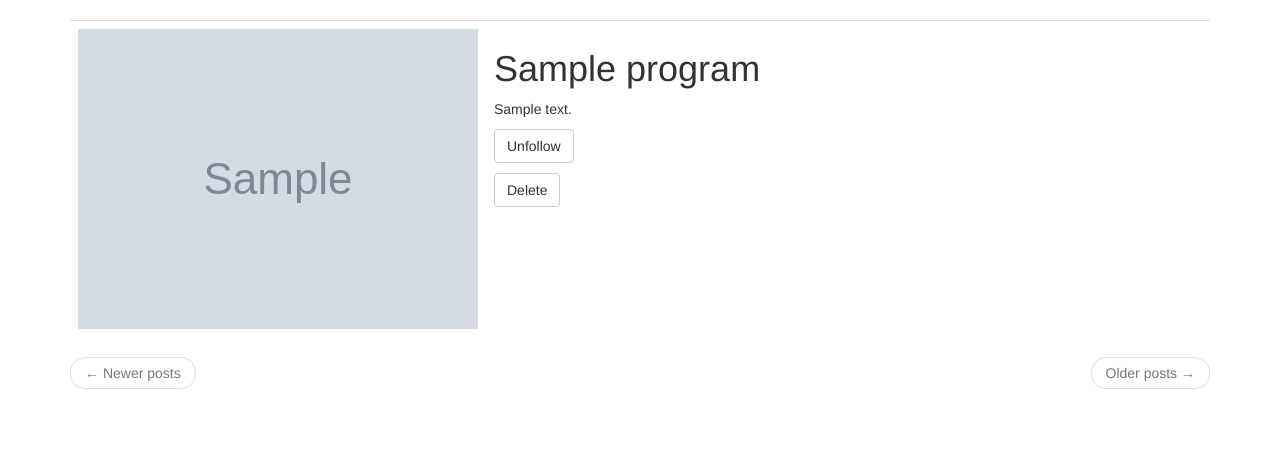
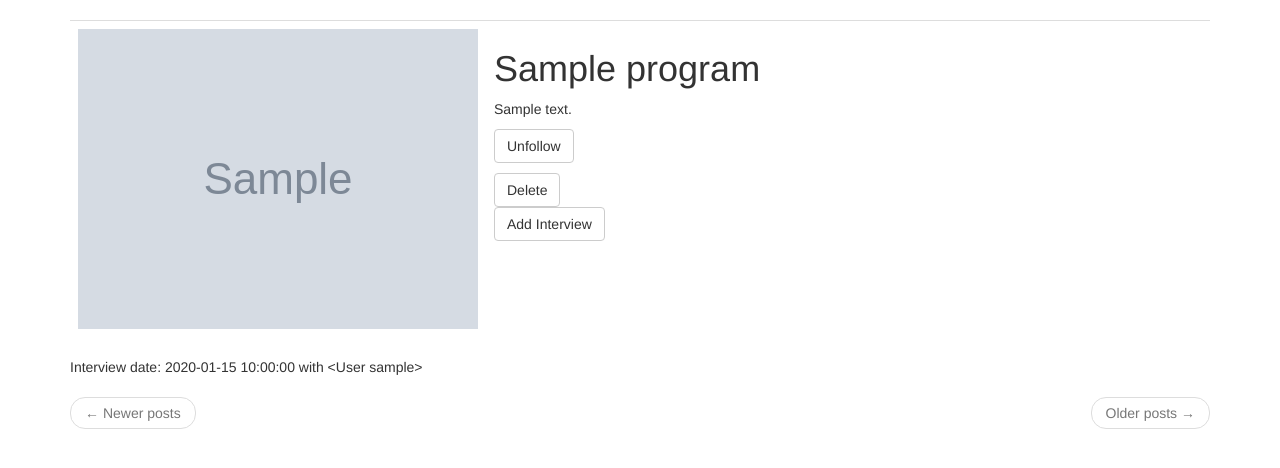
Before and after one commit to wavegate/match, a Flask app: a page that uses app/templates/program.html in a window 1280 px wide. Shown: the part 52-520 px from the top of the page. Run offline with Flask 2, Linux system fonts and the light colour scheme; a user stored in the database is signed in; tables that the repository leaves empty hold one stand-in row (values such as "Sample post"); grey boxes marked "Sample" are stand-in pictures; some libraries are stand-ins or nearby versions.

Commit message:
add interview

```diff
--- a/app/__init__.py
+++ b/app/__init__.py
@@ -81,6 +81,12 @@ def create_app(config_class=Config):
         app.logger.setLevel(logging.INFO)
         app.logger.info('Match startup')
 
+        with app.app_context():
+            if db.engine.url.drivername == 'sqlite':
+                migrate.init_app(app, db, render_as_batch=True)
+            else:
+                migrate.init_app(app, db)
+
     return app
 
 
@@ -88,5 +94,4 @@ def create_app(config_class=Config):
 def get_locale():
     return request.accept_languages.best_match(current_app.config['LANGUAGES'])
 
-
 from app import models
--- a/app/main/forms.py
+++ b/app/main/forms.py
@@ -4,6 +4,7 @@ from wtforms import StringField, SubmitField, TextAreaField
 from wtforms.validators import ValidationError, DataRequired, Length
 from flask_babel import _, lazy_gettext as _l
 from app.models import User
+from wtforms.fields.html5 import DateField
 
 
 class EditProfileForm(FlaskForm):
@@ -22,6 +23,14 @@ class EditProfileForm(FlaskForm):
             if user is not None:
                 raise ValidationError(_('Please use a different username.'))
 
+class AddInterviewForm(FlaskForm):
+    date = DateField('Date', validators=[DataRequired()])
+    submit = SubmitField(_l('Submit'))
+
+    def __init__(self, user, program, *args, **kwargs):
+        super(AddInterviewForm, self).__init__(*args, **kwargs)
+        self.program = program
+        self.user = user
 
 class EmptyForm(FlaskForm):
     submit = SubmitField('Submit')
--- a/app/main/routes.py
+++ b/app/main/routes.py
@@ -5,8 +5,8 @@ from flask_login import current_user, login_required
 from flask_babel import _, get_locale
 from guess_language import guess_language
 from app import db
-from app.main.forms import EditProfileForm, EmptyForm, PostForm, SearchForm, MessageForm, ProgramForm
-from app.models import User, Post, Program, Message, Notification
+from app.main.forms import EditProfileForm, EmptyForm, PostForm, SearchForm, MessageForm, ProgramForm, AddInterviewForm
+from app.models import User, Post, Program, Message, Notification, Interview
 from app.translate import translate
 from app.main import bp
 
@@ -93,7 +93,21 @@ def program(name):
 #    prev_url = url_for('main.user', username=user.username,
 #                       page=posts.prev_num) if posts.has_prev else None
     form = EmptyForm()
-    return render_template('program.html', program=program, form=form)
+    return render_template('program.html', program=program, interviews=program.interviews, form=form)
+
+@bp.route('/add_interview/<name>', methods=['GET', 'POST'])
+@login_required
+def add_interview(name):
+    program = Program.query.filter_by(name=name).first_or_404()
+    form = AddInterviewForm(current_user.username, program)
+    if form.validate_on_submit():
+        interview = Interview(date=form.date.data,interviewer=program,interviewee=current_user)
+        db.session.add(interview)
+        db.session.commit()
+        flash(_('Interview added!'))
+        return redirect(url_for('main.program', name=name))
+    return render_template('add_interview.html',title=_('Add Interview'),
+                           form=form)
 
 
 @bp.route('/user/<username>')
--- a/app/models.py
+++ b/app/models.py
@@ -72,6 +72,7 @@ class User(UserMixin, db.Model):
     email = db.Column(db.String(120), index=True, unique=True)
     password_hash = db.Column(db.String(128))
     posts = db.relationship('Post', backref='author', lazy='dynamic')
+    interviews = db.relationship('Interview', backref='interviewee', lazy='dynamic')
     about_me = db.Column(db.String(140))
     last_seen = db.Column(db.DateTime, default=datetime.utcnow)
     followed = db.relationship(
@@ -187,13 +188,14 @@ class Post(SearchableMixin, db.Model):
 
 class Program(SearchableMixin, db.Model):
     __tablename__ = 'program'
-    __searchable__ = ['body']
+    __searchable__ = ['name']
     id = db.Column(db.Integer, primary_key=True)
     name = db.Column(db.String(140))
     body = db.Column(db.String(140))
     timestamp = db.Column(db.DateTime, index=True, default=datetime.utcnow)
     user_id = db.Column(db.Integer, db.ForeignKey('user.id'))
     users = db.relationship('User', secondary=link, back_populates='programs', lazy='dynamic')
+    interviews = db.relationship('Interview', backref='interviewer', lazy='dynamic')
     language = db.Column(db.String(5))
     image = db.Column(db.String(140))
     def __repr__(self):
@@ -218,3 +220,12 @@ class Notification(db.Model):
 
     def get_data(self):
         return json.loads(str(self.payload_json))
+
+class Interview(db.Model):
+    id = db.Column(db.Integer, primary_key=True)
+    user_id = db.Column(db.Integer, db.ForeignKey('user.id'))
+    program_id = db.Column(db.Integer, db.ForeignKey('program.id'))
+    date = db.Column(db.DateTime, index=True, default=datetime.utcnow)
+
+    def __repr__(self):
+        return '<Interview {}>'.format(self.program_id)
--- /dev/null
+++ b/app/templates/_interview.html
@@ -0,0 +1,5 @@
+<table class="table table-hover">
+	<tr>
+		Interview date: {{ interview.date }} with {{ interview.interviewee }}
+	</tr>
+</table>
--- a/app/templates/_program.html
+++ b/app/templates/_program.html
@@ -13,8 +13,8 @@
 				</a>
 			</span>
 			{% endset %}
-			{{ _('%(name)s said %(when)s',
-			name=program_link, when=moment(program.timestamp).fromNow()) }}
+			{{ _('%(name)s',
+			name=program_link) }}
 			<br>
 			<span id="program{{ program.id }}">{{ program.body }}</span>
 			{% if program.language and program.language != g.locale %}
--- a/app/templates/program.html
+++ b/app/templates/program.html
@@ -26,12 +26,19 @@
                 <form action="{{ url_for('main.delete_program', name=program.name)}}" method="post">
                         {{ form.hidden_tag() }}
                         {{ form.submit(value=_('Delete'), class_='btn btn-default')}}
-                    </form>
+                </form>
+                <form action="{{ url_for('main.add_interview', name=program.name)}}" method="post">
+                        {{ form.hidden_tag() }}
+                        {{ form.submit(value=_('Add Interview'), class_='btn btn-default')}}
+                </form>
             </td>
         </tr>
     </table>
     {% for post in posts %}
         {% include '_post.html' %}
+    {% endfor %}
+    {% for interview in interviews %}
+        {% include '_interview.html' %}
     {% endfor %}
     <nav aria-label="...">
         <ul class="pager">
```
Also changed, not shown: app/templates/add_interview.html (added, +11 -0 lines), migrations/versions/feafb92ebbdf_datetime.py (renamed from migrations/versions/65fb06f42363_start.py, +16 -4 lines), app.db.
